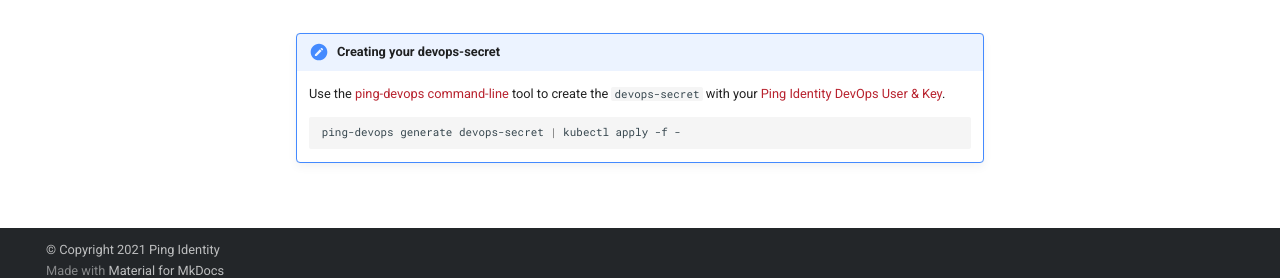
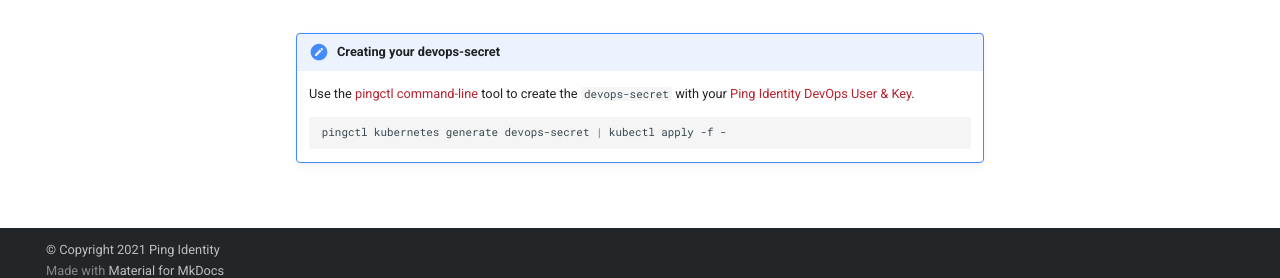
Before and after one commit to pingidentity/helm-charts, an MkDocs documentation site: the page built from docs/config/license.md, in a window 1280 px wide. Shown: the part 607-885 px from the top of the page. Built offline with MkDocs 1.6.1 and Material for MkDocs 9.7.7, drawn with Linux system fonts in a browser that asks for light colours; comment, search, counter and statistics services are not loaded.

Commit message:
Fix broken devops registration links
BRASS-498

````diff
--- a/docs/config/license.md
+++ b/docs/config/license.md
@@ -18,9 +18,9 @@
 | secret.devops      | Secret containing PING_IDENTITY_DEVOPS_USER/KEY values. | devops-secret |
 
 !!! note "Creating your devops-secret"
-    Use the [ping-devops command-line](https://devops.pingidentity.com/get-started/pingDevopsUtil/#installation-and-upgrades) tool to create the `devops-secret` with your
-    [Ping Identity DevOps User & Key](https://devops.pingidentity.com/get-started/devopsRegistration/).
+    Use the [pingctl command-line](https://devops.pingidentity.com/tools/pingctlUtil/) tool to create the `devops-secret` with your
+    [Ping Identity DevOps User & Key](https://devops.pingidentity.com/how-to/devopsRegistration/).
 
     ```shell
-    ping-devops generate devops-secret | kubectl apply -f -
+    pingctl kubernetes generate devops-secret | kubectl apply -f -
     ```
````
Also changed, not shown: docs/getting-started.md (+2 -2 lines).
